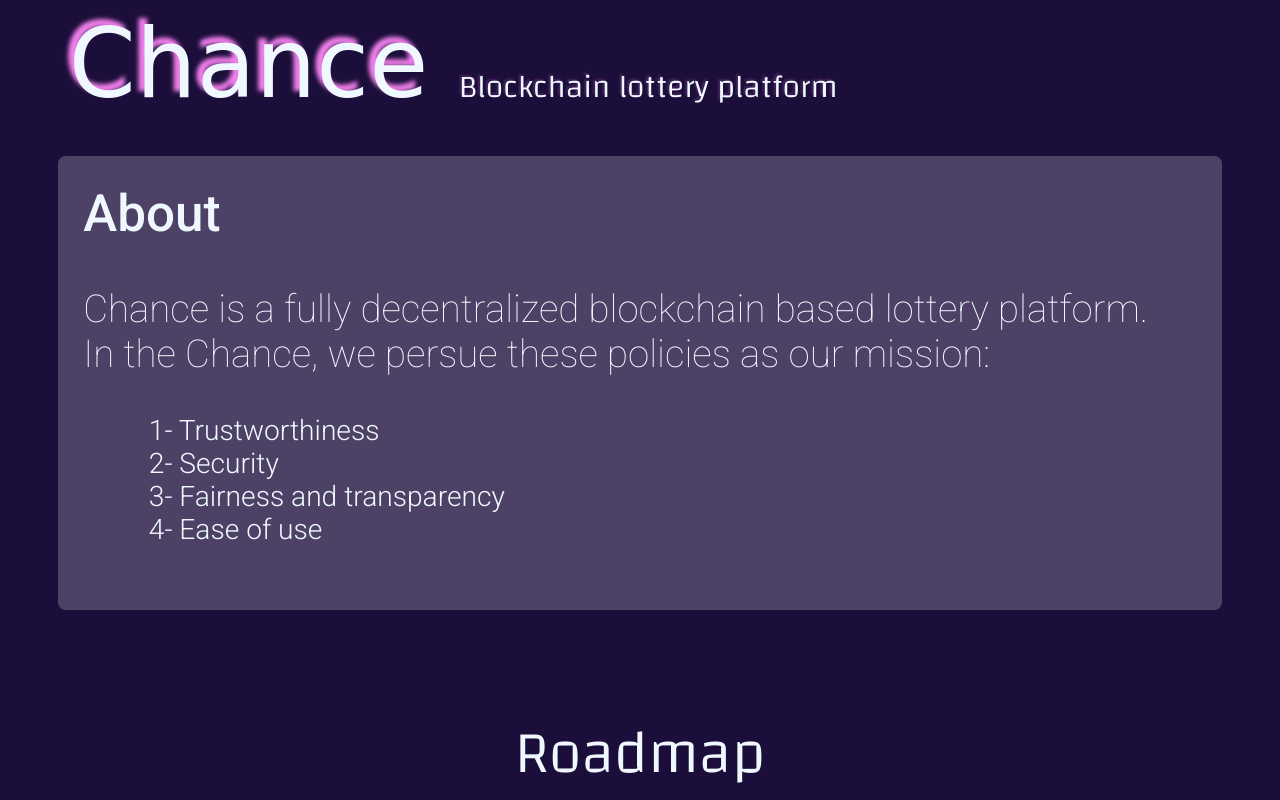
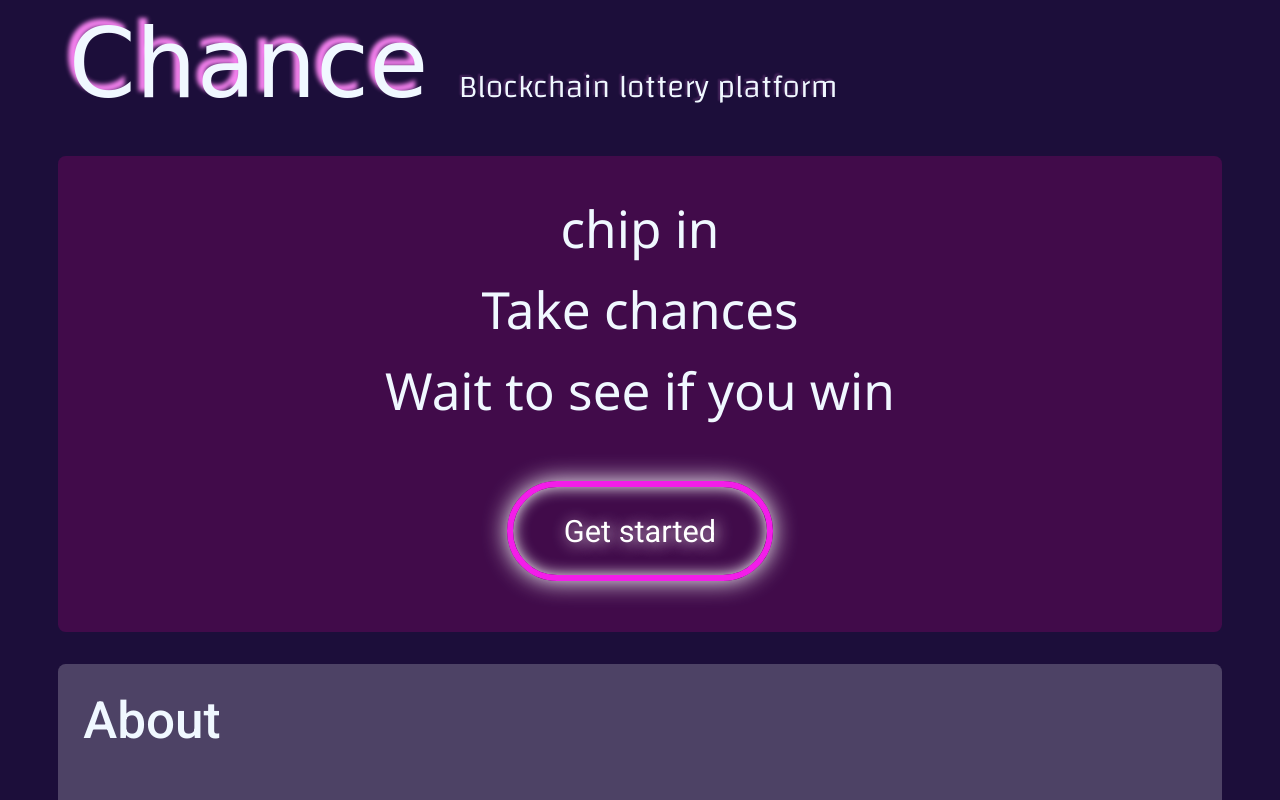
Before and after one commit to Norenium/Chance, a plain HTML site: page index.html in a window 1280 px wide. Drawn offline with nearby package versions, Linux system fonts and the light colour scheme; a web font is replaced by a local one.

Commit message:
add get started

```diff
--- a/asset/css/main-style.css
+++ b/asset/css/main-style.css
@@ -1,3 +1,45 @@
+.btn-exciting{
+      border: #F31DE9 6px solid;
+      /* box-shadow:  0px 0px 25px  white inset; */
+      box-shadow:  0px 0px 25px  white , 0px 0px 15px  white inset;
+      text-shadow:  2px 2px 15px  rgb(240, 226, 237);
+      /* box-shadow: 5px 10px #888888; */
+      width:  280px;
+      /* padding: 3vw; */
+      /* background-color: #F31DE9; */
+      color: rgb(255, 255, 255);
+      text-decoration: none;
+      border-radius: 13vw;
+      /* border: 4px rgba(255, 255, 255, 0.22) solid; */
+      font-family: 'Roboto', sans-serif;
+      font-weight: 400;
+      padding-left: 4vw;
+      padding-right: 4vw;
+      padding-top: 2vw;
+      padding-bottom: 2vw;
+      font-size: 2.4vw;
+}
+
+.pragraph-exciting{
+      font-family: 'Roboto', sans-serif;
+      font-family: 'Roboto', sans-serif;
+      background-color: rgba(177, 7, 126, 0.25);
+      padding: 2vw;
+      border-radius: 0.6vw;
+      margin-bottom: 4vh;
+      text-align: center;
+}
+
+.pragraph-exciting h2{
+      font-family: 'Segoe UI', Tahoma, Geneva, Verdana, sans-serif;
+      font-size: 4vw;
+      font-weight: 100;
+      margin: 1%;
+}
+
+/*  Layout Classess  */
+
+
 .logos {
       width: 100%;
       display: inline;
--- a/index.html
+++ b/index.html
@@ -46,6 +46,15 @@
             </div>
             <br>
             <br>
+
+            <div class="pragraph-exciting">
+                  <h2>chip in</h2>
+                  <h2>Take chances</h2>
+                  <h2>Wait to see if you win</h2>
+                  <br> <br> <br> <br>
+                  <a href="./buckets.html" class="btn-exciting">Get started</a><br><br><br><br>
+            </div>
+
 
             <div class="paragraph">
                   <h2>About</h2>
@@ -187,7 +196,8 @@
             <div class="paragraph">
                   <h2 id="test">Keep in tuch</h2>
                   <p>If you like to be informed of changes, subscribe to the email newsletter. we don't send
-                        advertisements or any buls**t. You'll receive only significant news in the most possiable brief way.</p>
+                        advertisements or any buls**t. You'll receive only significant news in the most possiable brief
+                        way.</p>
                   <form action="https://www.actionforms.io/e/r/morteza-shahabi-test" method="POST" target="_blank">
                         <input type="email" placeholder="email" class="input" id="email" name="field_test">
                         <input type="date" name="field_date" id="date">
```
